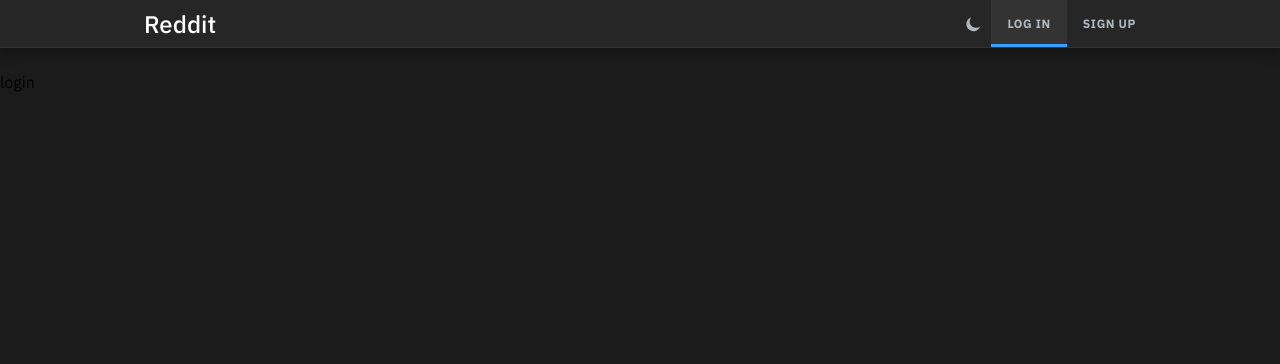
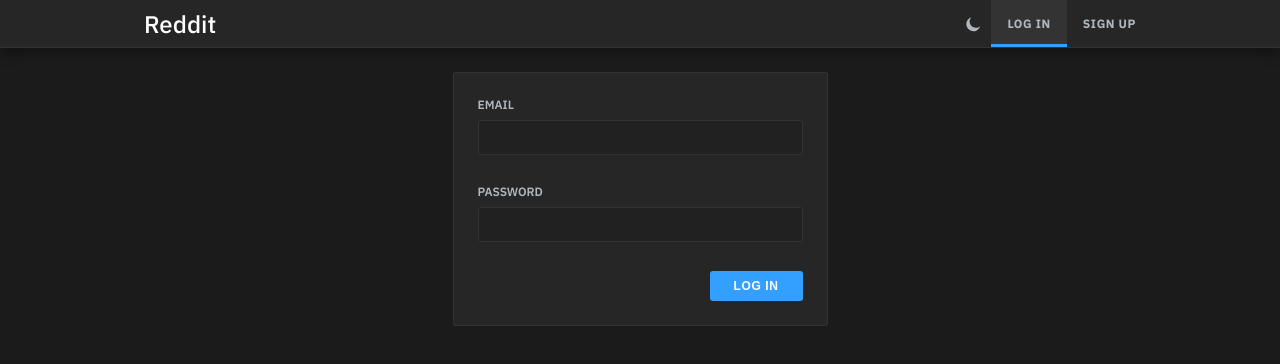
Before and after one commit to kclarkedesign/build-reddit-clone, a React (Create React App) app: page /login in a window 1280 px wide. Shown: the top 364 px of the page. Built offline with nearby package versions, Linux system fonts and the light colour scheme; no server answers.

Commit message:
login page created

```diff
--- a/src/pages/Login.js
+++ b/src/pages/Login.js
@@ -1,3 +1,80 @@
-export default function Login() {
-  return <>login</>;
+import Error from "components/shared/form/Error";
+import Form from "components/shared/form/Form";
+import Input from "components/shared/form/Input";
+import InputWrapper from "components/shared/form/InputWrapper";
+import Label from "components/shared/form/Label";
+import SubmitButton from "components/shared/form/SubmitButton";
+import { loginUser } from "lib/firebase";
+import { useForm } from "react-hook-form";
+import toast from "react-hot-toast";
+import { useMutation } from "react-query";
+
+export default function Login({ history }) {
+  const {
+    register,
+    handleSubmit,
+    formState: { errors },
+  } = useForm({ mode: "onBlur" });
+  const mutation = useMutation(loginUser, {
+    onSuccess: () => {
+      history.replace("/");
+      toast.success("Login successful!");
+    },
+    onError: (error) => {
+      let message = error?.code;
+      switch (message) {
+        case "auth/wrong-password":
+          message = "Your username or password is incorrect";
+          break;
+        case "auth/user-not-found":
+          message = "Sorry, username not found";
+          break;
+        default:
+          break;
+      }
+      toast.error(message);
+    },
+  });
+
+  function onSubmit(data) {
+    const { email, password } = data;
+    mutation.mutate({ email, password });
+  }
+  return (
+    <Form onSubmit={handleSubmit(onSubmit)}>
+      <InputWrapper>
+        <Label>email</Label>
+        <Input
+          {...register("email", {
+            required: "Email is required",
+            maxLength: {
+              value: 30,
+              message: "Must be less than 30 characters",
+            },
+          })}
+          type="email"
+        />
+        <Error>{errors.email?.message}</Error>
+      </InputWrapper>
+      <InputWrapper>
+        <Label>password</Label>
+        <Input
+          {...register("password", {
+            required: "Password is required",
+            minLength: {
+              value: 8,
+              message: "Must be at least 8 characters",
+            },
+            maxLength: {
+              value: 30,
+              message: "Must be less than 30 characters",
+            },
+          })}
+          type="password"
+        />
+        <Error>{errors.password?.message}</Error>
+      </InputWrapper>
+      <SubmitButton type="submit">Log in</SubmitButton>
+    </Form>
+  );
 }
```
Also changed, not shown: src/lib/firebase.js.
